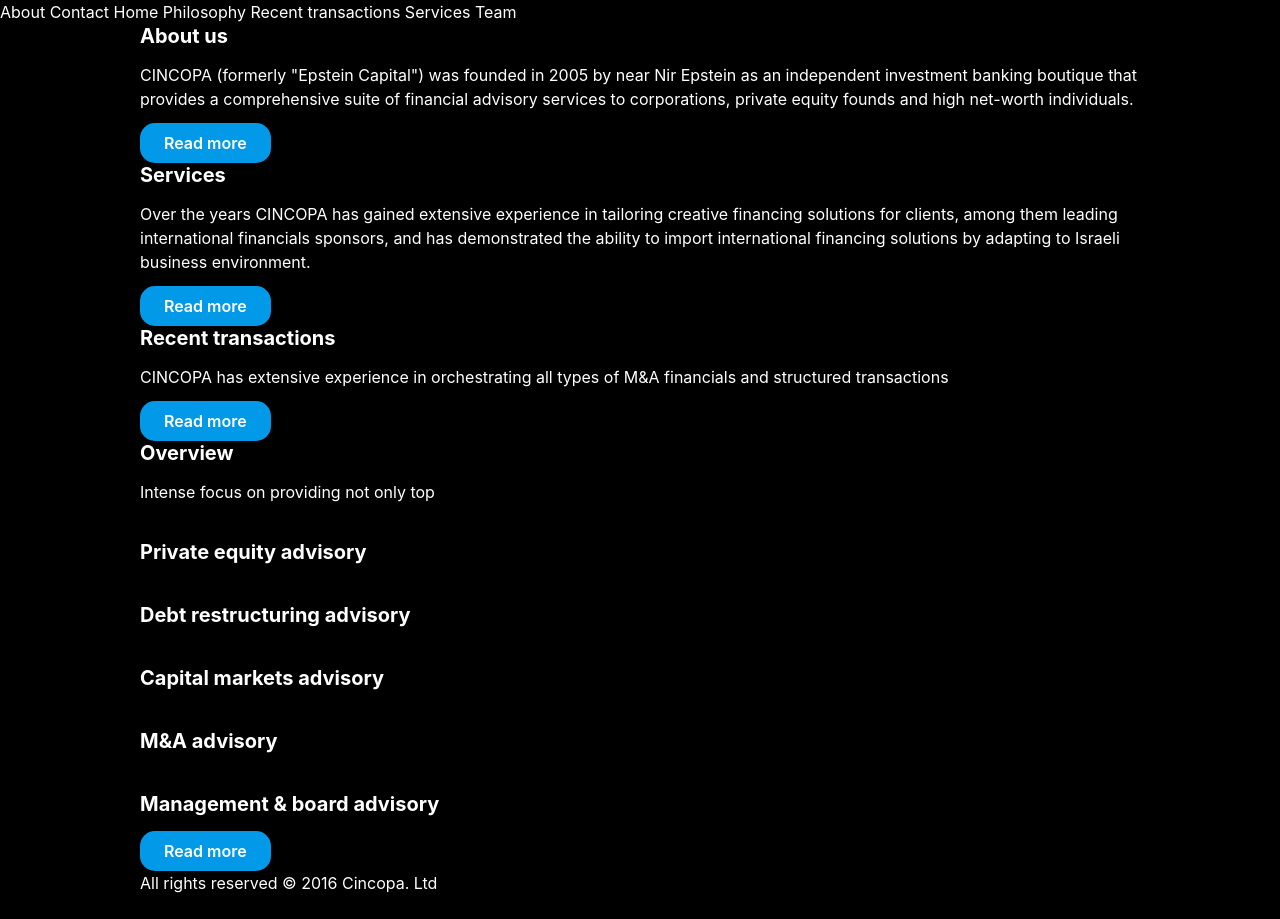
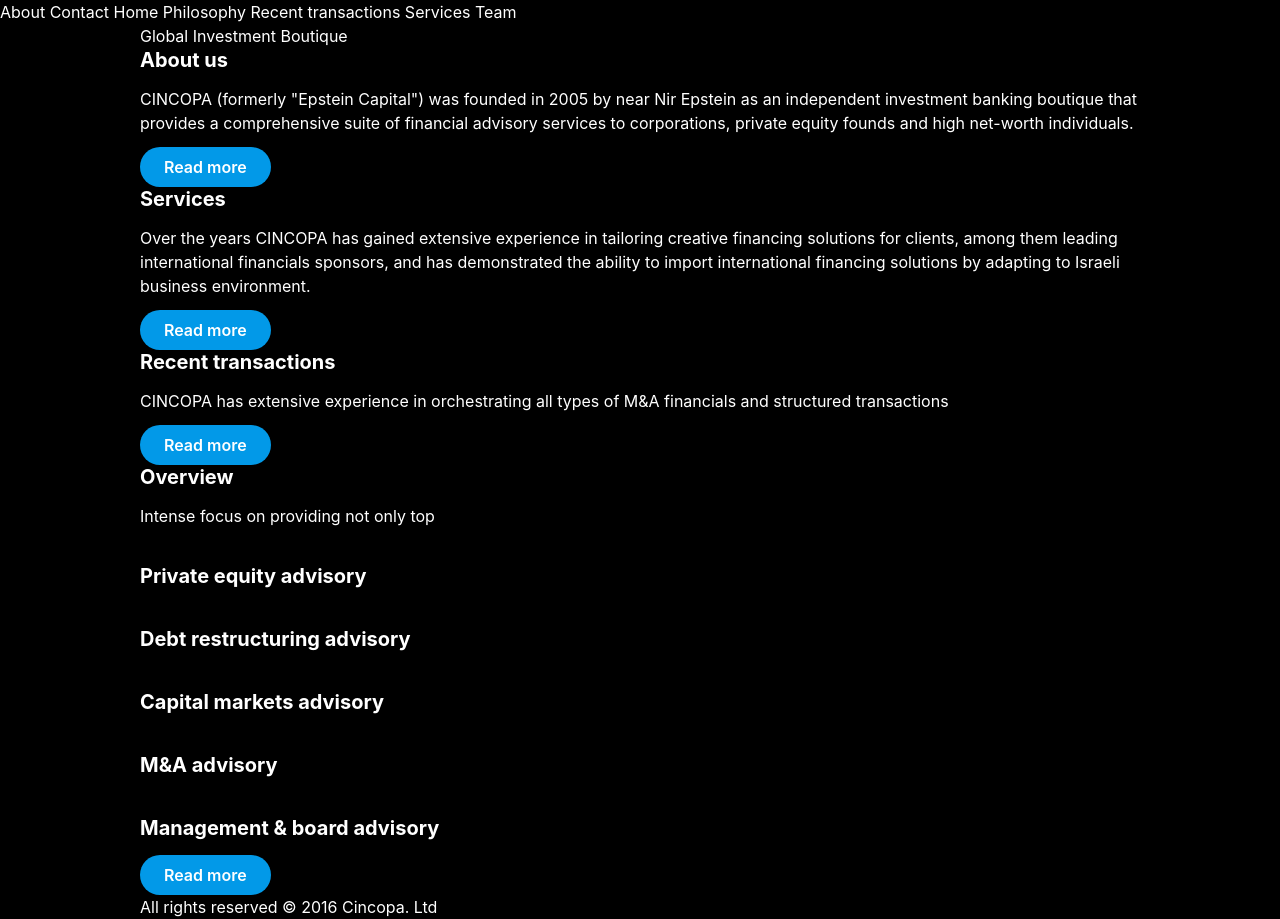
Before and after one commit to kedmyster/cincopa, a Jekyll site: the page built from index.markdown, in a window 1280 px wide. Built offline with Jekyll 4.4.1, drawn with Linux system fonts in a browser that asks for light colours; part of the change alters nothing that is shown.

Commit message:
scss fix

```diff
--- a/_config.yml
+++ b/_config.yml
@@ -25,10 +25,10 @@ exclude:
 - Gemfile
 - Gemfile.lock
 tagline: Global Investment Boutique
-Phone: "+972-3710-4000"
-Address: |-
+phone: "+972-3710-4000"
+address: |-
   Millennium Tower
   17 HaArba'a Street
   Tel Aviv 64739
   Israel
-Fax: "+972-3710-4027"
+fax: "+972-3710-4027"
--- a/_layouts/home.html
+++ b/_layouts/home.html
@@ -1,6 +1,8 @@
 ---
 layout: default
 ---
+
+{{ site.tagline }}
 
 <section class="section about-us">
     <div class="container ">
--- a/_sass/base/_variables.scss
+++ b/_sass/base/_variables.scss
@@ -14,7 +14,7 @@ $base-line-height: 1.5;
 $heading-line-height: 1.2;
 
 // Other Sizes
-$base-border-radius: 15px;
+$base-border-radius: 20px;
 $base-spacing: $base-line-height * 1em;
 $small-spacing: $base-spacing / 2;
 $base-z-index: 0;
```
